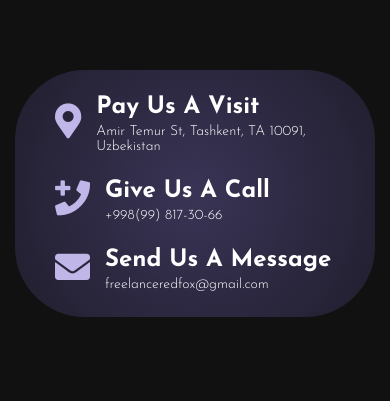
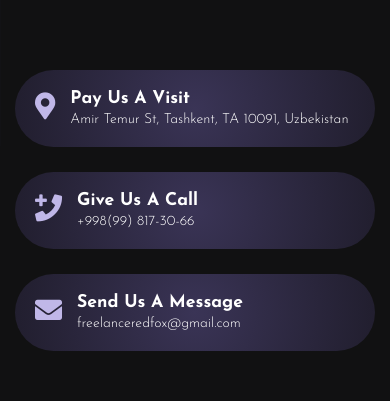
Before and after one commit to rxfr-dvpr/Virtux-VR, a Vue app: page / in a window 390 px wide. Shown: the part 728-1129 px from the top of the page. Built offline with nearby package versions, Linux system fonts and the light colour scheme.

Commit message:
header widget adaptive finished

```diff
--- a/src/assets/scss/main.scss
+++ b/src/assets/scss/main.scss
@@ -118,7 +118,7 @@ img {
 
 .header__widget {
     .item-icon {
-        font-size: 35px;
+        font-size: calc(25px + 10 * (100vw / 1920));
 
         i {
             color: var(--main-pink);
@@ -133,6 +133,12 @@ img {
 
     .all-txt {
         font-size: 16px !important;
+    }
+
+    .header__widget {
+        .item-icon {
+            font-size: 35px !important;
+        }
     }
 }
 
--- a/src/components/HeaderWidget.vue
+++ b/src/components/HeaderWidget.vue
@@ -46,9 +46,7 @@ export default {
         background: rgb(58,52,86);
         background: radial-gradient(circle, rgba(58,52,86,1) 0%, rgba(33,30,46,1) 100%);
         border-radius: 70px;
-        column-gap: 15px;
-        row-gap: 25px;
-        flex-wrap: wrap;
+        gap: 25px;
 
         &-item {
             display: flex;
@@ -61,7 +59,7 @@ export default {
                 row-gap: 5px;
 
                 &-name {
-                    font-size: 24px;
+                    font-size: calc(16px + 8 * (100vw / 1920));
                     text-transform: capitalize;
                     font-weight: 700;
                 }
@@ -75,4 +73,40 @@ export default {
     }
 }
 
+@media (min-width: 1920px) {
+    .item-descr-name {
+        font-size: 24px !important;
+    }
+}
+
+@media (max-width: 992px) {
+    .header__widget {
+        padding: 25px !important;
+    }
+}
+
+@media (max-width: 886px) {
+    .row {
+        justify-content: center;
+    }
+
+    .header__widget {
+        flex-direction: column;
+        max-width: 600px;
+        background: transparent !important;
+        padding: 0 !important;
+        align-items: flex-start !important;
+
+        &-item {
+            width: 100%;
+            background: rgb(58,52,86);
+            background: radial-gradient(circle, rgba(58,52,86,1) 0%, rgba(33,30,46,1) 100%);
+            padding: 20px;
+            border-radius: 45px;
+        }
+    }
+}
+
+
+
 </style>
```
